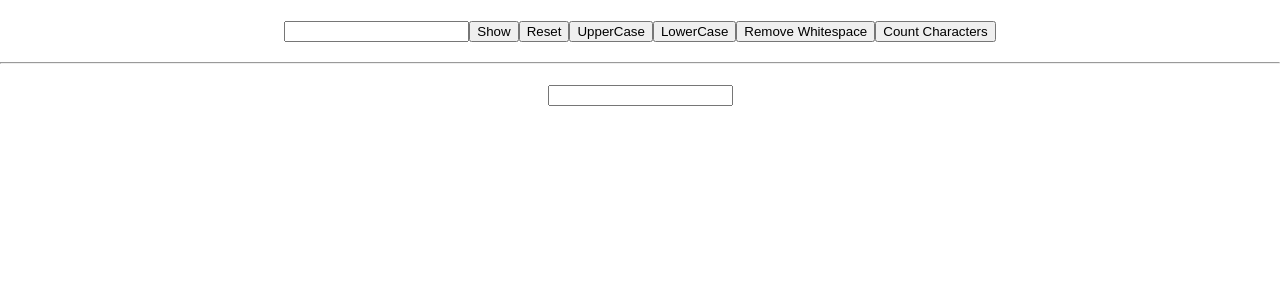
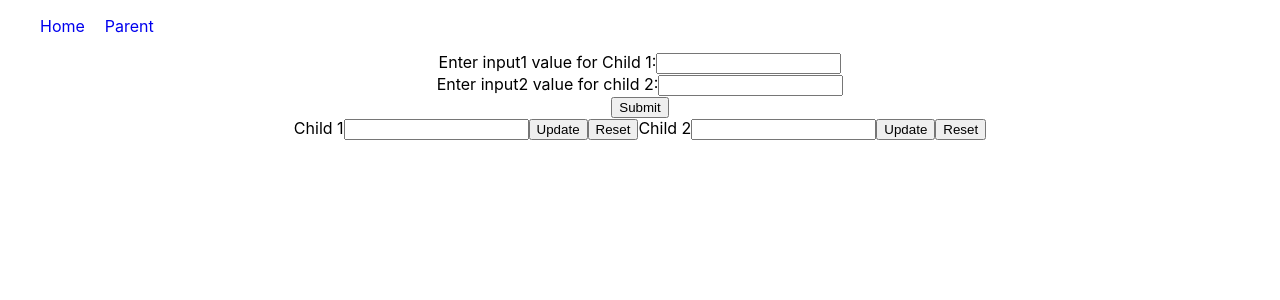
Before and after one commit to karanjot-Singh168/ReactPractice, a React (Create React App) app: page /parent in a window 1280 px wide. Shown: the top 300 px of the page. Built offline with nearby package versions, Linux system fonts and the light colour scheme.

Commit message:
assignment 2 partially completed

```diff
--- a/package.json
+++ b/package.json
@@ -8,6 +8,7 @@
     "@testing-library/user-event": "^13.5.0",
     "react": "^16.8.0",
     "react-dom": "^16.8.0",
+    "react-router-dom": "^5.0.0",
     "react-scripts": "5.0.1",
     "web-vitals": "^2.1.4"
   },
--- a/src/App.css
+++ b/src/App.css
@@ -8,3 +8,15 @@
 .second{
   margin-top:20px;
 }
+nav ul li {
+  list-style: none;
+}
+nav ul li a{
+  text-decoration: none;
+}
+nav ul{
+  display: flex;
+}
+nav ul li {
+  padding-right: 20px;
+}
--- a/src/App.js
+++ b/src/App.js
@@ -1,16 +1,35 @@
-
 import React from "react";
 import FirstInput from "./components/firstinput";
 import SecondInput from "./components/secondinput";
+import Parent from "./components/parent";
 import "./App.css";
+import { BrowserRouter as Router, Switch, Route ,Link} from "react-router-dom";
 
 function App() {
-
   return (
     <div className="App">
-    <FirstInput/>
-    <SecondInput/>
+      <Router>
+      <nav>
+          <ul>
+            <li>
+              <Link to="/">Home</Link>
+            </li>
+            <li>
+              <Link to="/parent">Parent</Link>
+            </li>
 
+          </ul>
+        </nav>
+        <Switch>
+          <Route path="/parent">
+            <Parent />
+          </Route>
+          <Route path="/">
+            <FirstInput />
+            <SecondInput />
+          </Route>
+        </Switch>
+      </Router>
     </div>
   );
 }
--- /dev/null
+++ b/src/components/child1.jsx
@@ -0,0 +1,33 @@
+import React, { useEffect, useState } from "react";
+
+ const Child1 =({ child1ToParent, valueForChild1 })=> {
+  const [inputValue, setInputValue] = useState(valueForChild1);
+  const [value, setValue] = useState(inputValue);
+  console.log(valueForChild1);
+  // useEffect(() => {
+  //   console.log("called")
+  //   setInputValue(valueForChild1);
+  // }, [valueForChild1]);
+
+  const handleChange = (event) => {
+    // setInputValue(event.target.value);
+    setValue(event.target.value);
+  };
+
+  const reset = () => {
+    setValue("")
+    // setInputValue("");
+    child1ToParent("");
+  };
+
+  return (
+    <>
+      <label>Child 1</label>
+      <input type="text" value={value} onChange={(e) => handleChange(e)} />
+      <button onClick={() => child1ToParent(value)}>Update</button>
+      <button onClick={() => reset()}>Reset</button>
+    </>
+  );
+}
+
+export default Child1;
--- /dev/null
+++ b/src/components/child2.jsx
@@ -0,0 +1,30 @@
+import React, { useState, useEffect } from "react";
+
+const Child2 =({ child2ToParent, valueForChild2 }) =>{
+  const [inputValue, setInputValue] = useState(valueForChild2);
+  const [value, setValue] = useState(inputValue);
+  console.log(valueForChild2);
+  // useEffect(() => {
+  //   setInputValue(valueForChild2);
+  //   console.log("called")
+  // }, [valueForChild2]);
+  const handleChange = (event) => {
+    setValue(event.target.value);
+  };
+
+  const reset = () => {
+    setValue("")
+    child2ToParent("");
+  };
+
+  return (
+    <>
+      <label>Child 2</label>
+      <input type="text" value={value} onChange={(e) => handleChange(e)} />
+      <button onClick={() => child2ToParent(value)}>Update</button>
+      <button onClick={() => reset()}>Reset</button>
+    </>
+  );
+}
+
+export default Child2;
--- /dev/null
+++ b/src/components/parent.jsx
@@ -0,0 +1,64 @@
+import React,{useState} from "react";
+import Child1 from "./child1";
+import Child2 from "./child2";
+
+const Parent = ()=> {
+
+  const [input1, setInput1] = useState("");
+  const [valueForChild1, setValueForChild1] = useState("");
+
+  const [input2, setInput2] = useState("");
+  const [valueForChild2, setValueForChild2] = useState("");
+
+  const child1ToParent = (ChildData)=>{
+    console.log('in child1ToParent', ChildData);
+    setInput1(ChildData);
+  };
+
+  const child2ToParent=(ChildData)=> {
+    console.log(ChildData);
+    setInput2(ChildData);
+  };
+
+  const handleChangeInput1 = (event)=>{
+    setInput1(event.target.value);
+  };
+  const handleChangeInput2 =(event)=>{
+    setInput2(event.target.value);
+  };
+
+  const handleSubmit = (event)=>{
+    event.preventDefault();
+    setValueForChild1(input1.slice());
+    setValueForChild2(input2.slice());
+  };
+
+    return (
+      <>
+        <div>
+          <form onSubmit={(e)=>handleSubmit(e)}>
+            <label>Enter input1 value for Child 1:</label>
+            <input
+              type="text"
+              value={input1}
+              onChange={(e) => handleChangeInput1(e)}
+            />
+            <br />
+            <label>Enter input2 value for child 2:</label>
+            <input
+              type="text"
+              value={input2}
+              onChange={(e) => handleChangeInput2(e)}
+            />
+            <br />
+            <button type="submit">Submit</button>
+          </form>
+        </div>
+        {/* <Child1 child1ToParent={child1ToParent} valueForChild1={valueForChild1} /> */}
+        <Child1 key={valueForChild1} valueForChild1={valueForChild1} child1ToParent={child1ToParent}/>
+        <Child2 child2ToParent={child2ToParent} key={valueForChild2 + " "} valueForChild2={valueForChild2} />
+      </>
+    );
+  }
+
+export default Parent;
```
Also changed, not shown: 1 other file (tests, documents, lock files or other folders).
